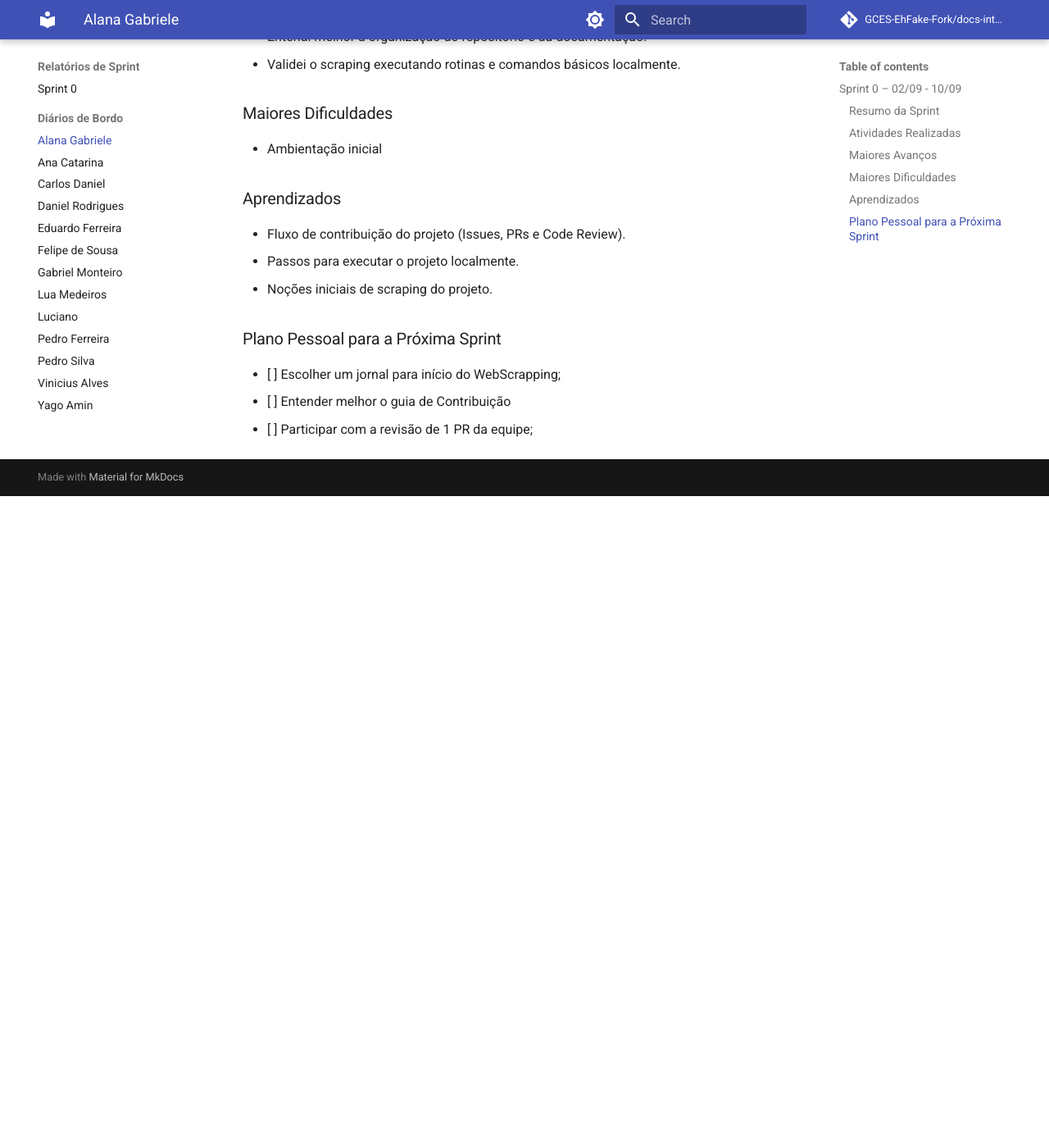
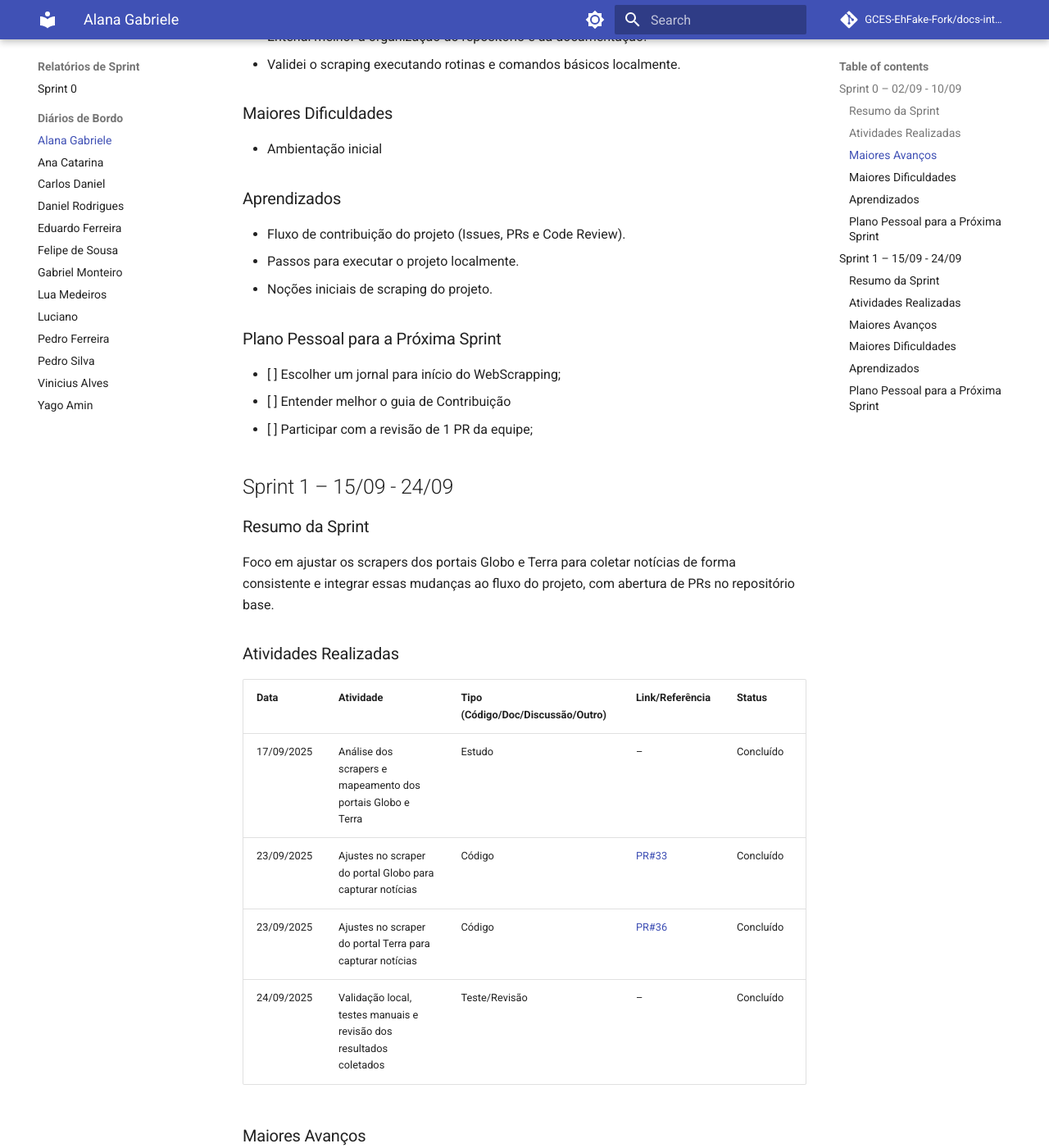
Before and after one commit to GCES-EhFake-Fork/docs-interno, an MkDocs documentation site: the page built from docs/diarios/diarioAlana.md, in a window 1280 px wide and 1400 px high, scrolled down 1238 px. Shown: the whole window at 82% size. Built offline with MkDocs 1.6.1 and Material for MkDocs 9.7.7, drawn with Linux system fonts in a browser that asks for light colours; comment, search, counter and statistics services are not loaded; before the commit the page ends 1843 px from its top, so only the background shows below that; some of the changed text lies outside the part shown.

Commit message:
docs: Sprint 1 - Alana

```diff
--- a/docs/diarios/diarioAlana.md
+++ b/docs/diarios/diarioAlana.md
@@ -45,3 +45,38 @@ Esta sprint foi dedicada à ambientação no projeto, com foco em conhecer e rod
 - [ ] Escolher um jornal para início do WebScrapping;
 - [ ] Entender melhor o guia de Contribuição
 - [ ] Participar com a revisão de 1 PR da equipe;
+
+## Sprint 1 – 15/09 - 24/09
+
+### Resumo da Sprint
+
+Foco em ajustar os scrapers dos portais Globo e Terra para coletar notícias de forma consistente e integrar essas mudanças ao fluxo do projeto, com abertura de PRs no repositório base.
+
+### Atividades Realizadas
+
+| Data       | Atividade                                                          | Tipo (Código/Doc/Discussão/Outro) | Link/Referência                                      | Status    |
+| ---------- | ------------------------------------------------------------------ | --------------------------------- | ---------------------------------------------------- | --------- |
+| 17/09/2025 | Análise dos scrapers e mapeamento dos portais Globo e Terra        | Estudo                            | –                                                    | Concluído |
+| 23/09/2025 | Ajustes no scraper do portal Globo para capturar notícias          | Código                            | [PR#33](https://github.com/EH-FAKE/check-up/pull/33) | Concluído |
+| 23/09/2025 | Ajustes no scraper do portal Terra para capturar notícias          | Código                            | [PR#36](https://github.com/EH-FAKE/check-up/pull/36) | Concluído |
+| 24/09/2025 | Validação local, testes manuais e revisão dos resultados coletados | Teste/Revisão                     | –                                                    | Concluído |
+
+### Maiores Avanços
+
+- Scrapers de Globo e Terra atualizados e funcionando para capturar notícias.
+- Melhor entendimento do padrão de normalização de notícias do projeto.
+
+### Maiores Dificuldades
+
+- Ajuste de seletores/estruturas devido a variações de layout dos portais.
+- Garantir consistência dos campos (título, data, autor e conteúdo).
+
+### Aprendizados
+
+- Convenções do projeto para saída de dados e organização dos scrapers.
+- Estratégias para tornar seletores mais robustos a mudanças de HTML.
+
+### Plano Pessoal para a Próxima Sprint
+
+- [ ] Acompanhar e endereçar feedbacks até o merge dos PRs (#33 e #36).
+- [ ] Avaliar e iniciar contribuição em um próximo portal.
```
